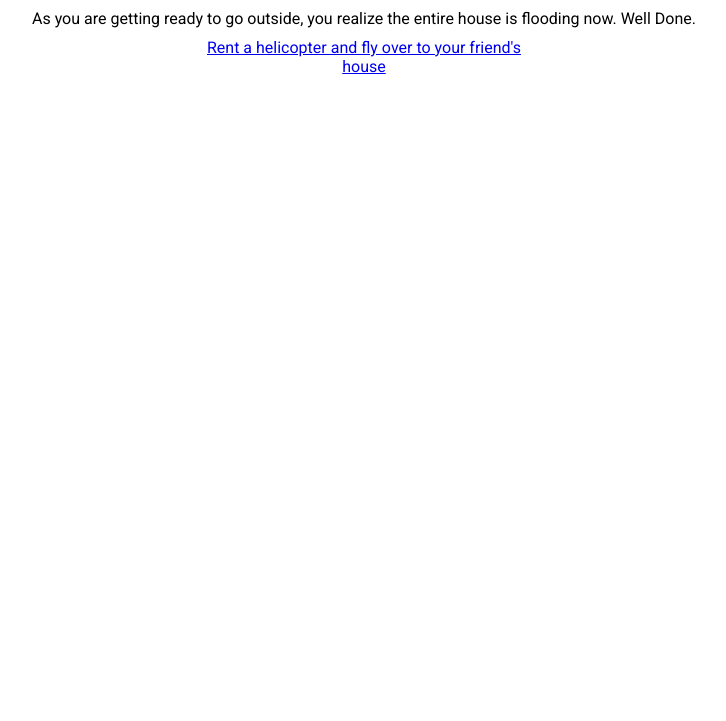
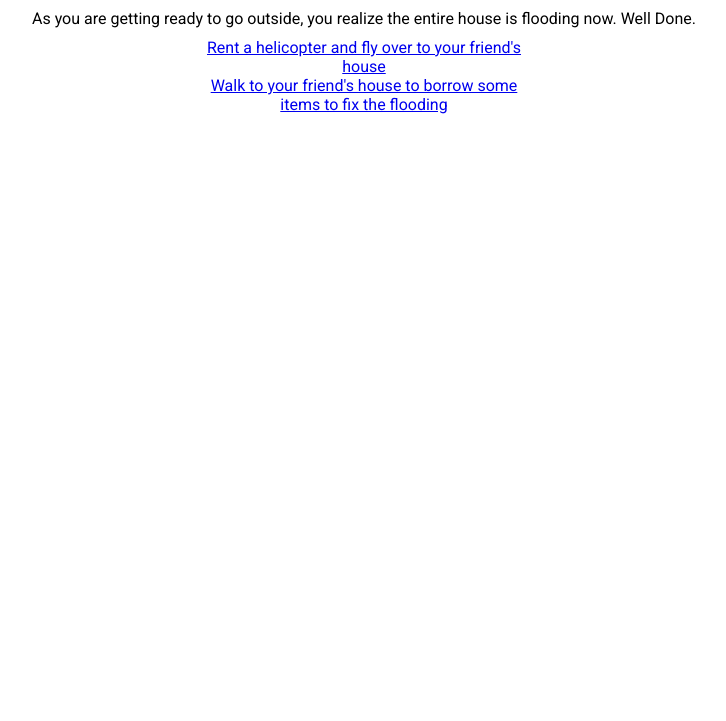
Before and after one commit to austinl1905/CYOA-Upside-Down-World, a plain HTML site: page situations/houseflooding.html in a window 1280 px wide. Shown: the part 79-800 px from the top of the page, without its empty margins (276-1002 px from the left). Drawn offline with Linux system fonts and the light colour scheme.

Commit message:
added a second option in houseflooding.html

```diff
--- a/situations/houseflooding.html
+++ b/situations/houseflooding.html
@@ -11,7 +11,7 @@
         <p>As you are getting ready to go outside, you realize the entire house is flooding now. Well Done.</p>
         <div class="acontainer">
             <a href="friendhouse.html"><p>Rent a helicopter and fly over to your friend's house</p></a>
-            <a href=""><p></p></a>
+            <a href="walkoutdoor.html"><p>Walk to your friend's house to borrow some items to fix the flooding</p></a>
         </div>
     </body>
 </html>
```
